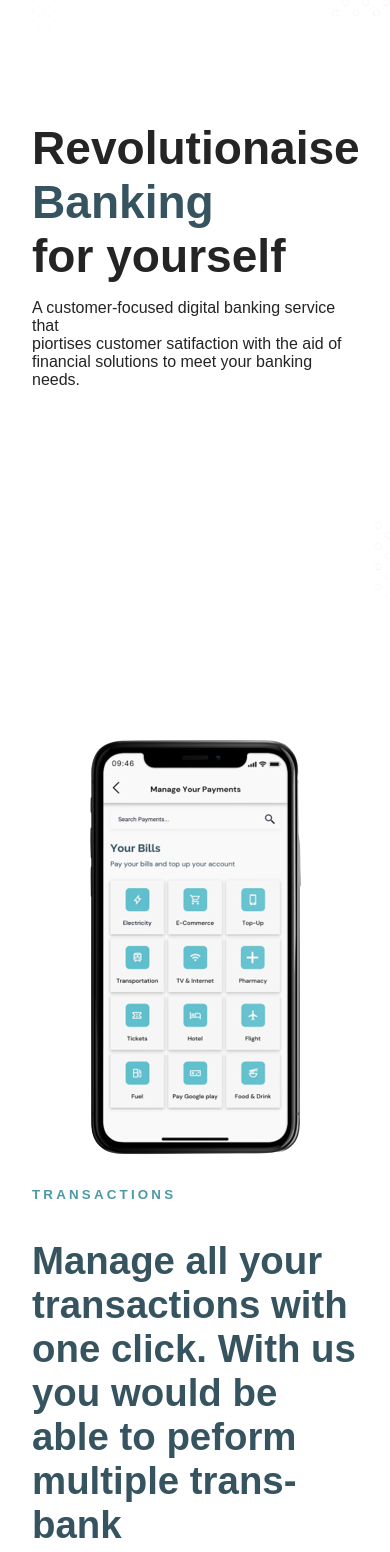
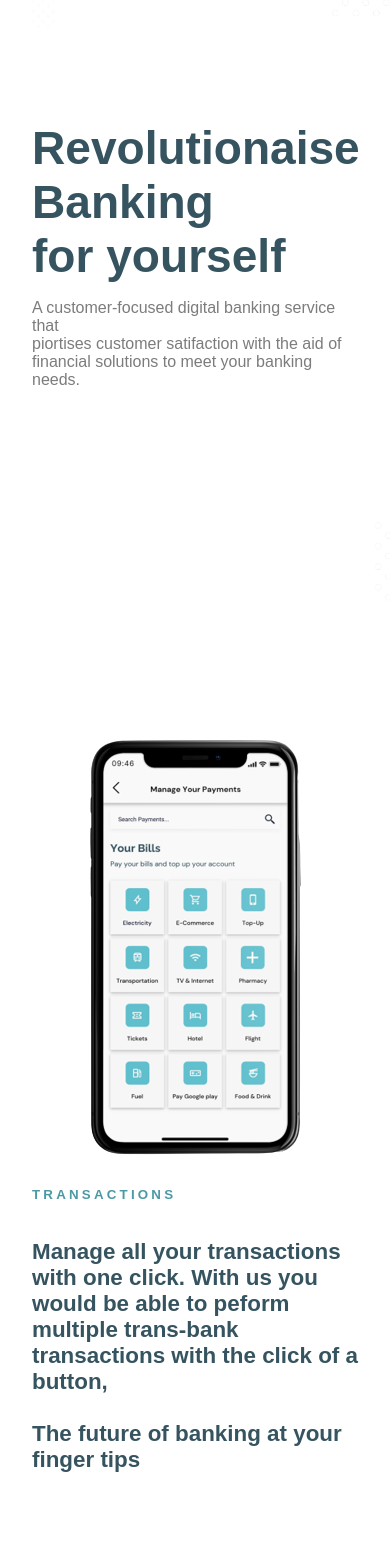
Before and after one commit to Franklivania/avvic-banking-prototype, a React (Create React App) app: page / in a window 390 px wide. Shown: the part 160-1712 px from the top of the page. Built offline with nearby package versions, Linux system fonts and the light colour scheme; a web font is replaced by a local one.

Commit message:
slight changes to hero and sectionone

```diff
--- a/src/App.scss
+++ b/src/App.scss
@@ -16,7 +16,7 @@ $secondary-color: #fefefe;
 $main-color: #365460;
 $accent-color: #4c99a4;
 $other-color: #466463;
-$light-gray: #d5dee0;
+$light-gray: #7c7c7c;
 $dark-gray: #181818;
 $gray: #242424;
 
--- a/src/Components/Hero/Hero.scss
+++ b/src/Components/Hero/Hero.scss
@@ -61,10 +61,15 @@ main{
             h1{
                 font-size: $extra-large-text;
                 margin: 0 0 1rem 0;
+                color: $main-color;
 
                 span{
                     color: $main-color;
                 }
+            }
+
+            p{
+                color: $light-gray;
             }
         }
 
--- a/src/Components/SectionOne/SectionOne.scss
+++ b/src/Components/SectionOne/SectionOne.scss
@@ -35,6 +35,10 @@
         aside{
             width: $width;
             margin: 1rem 0 0 0;
+
+            h2{
+                font-size: calc(($text-size) * 1.4);
+            }
         }
     }
 }
```
